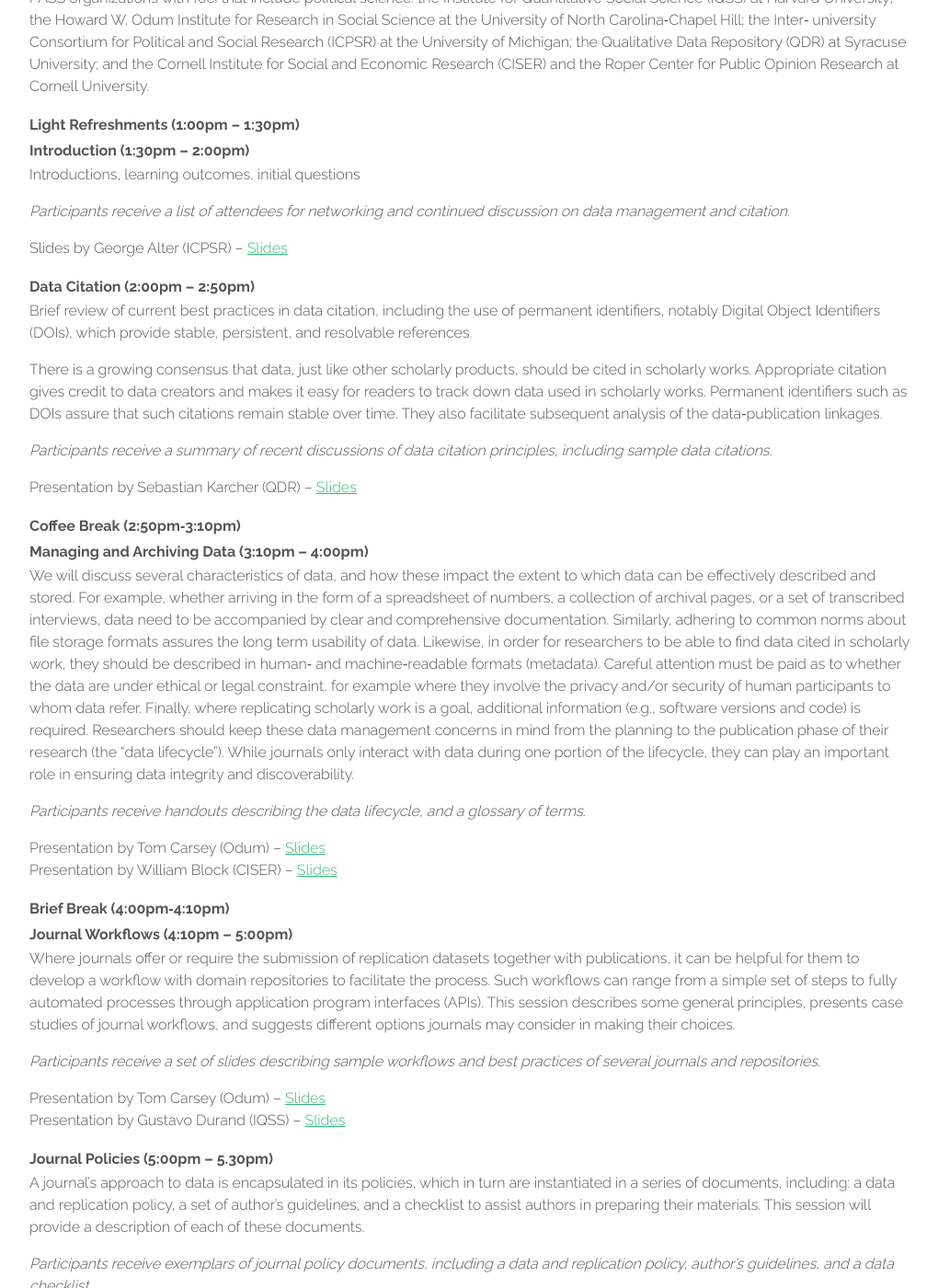
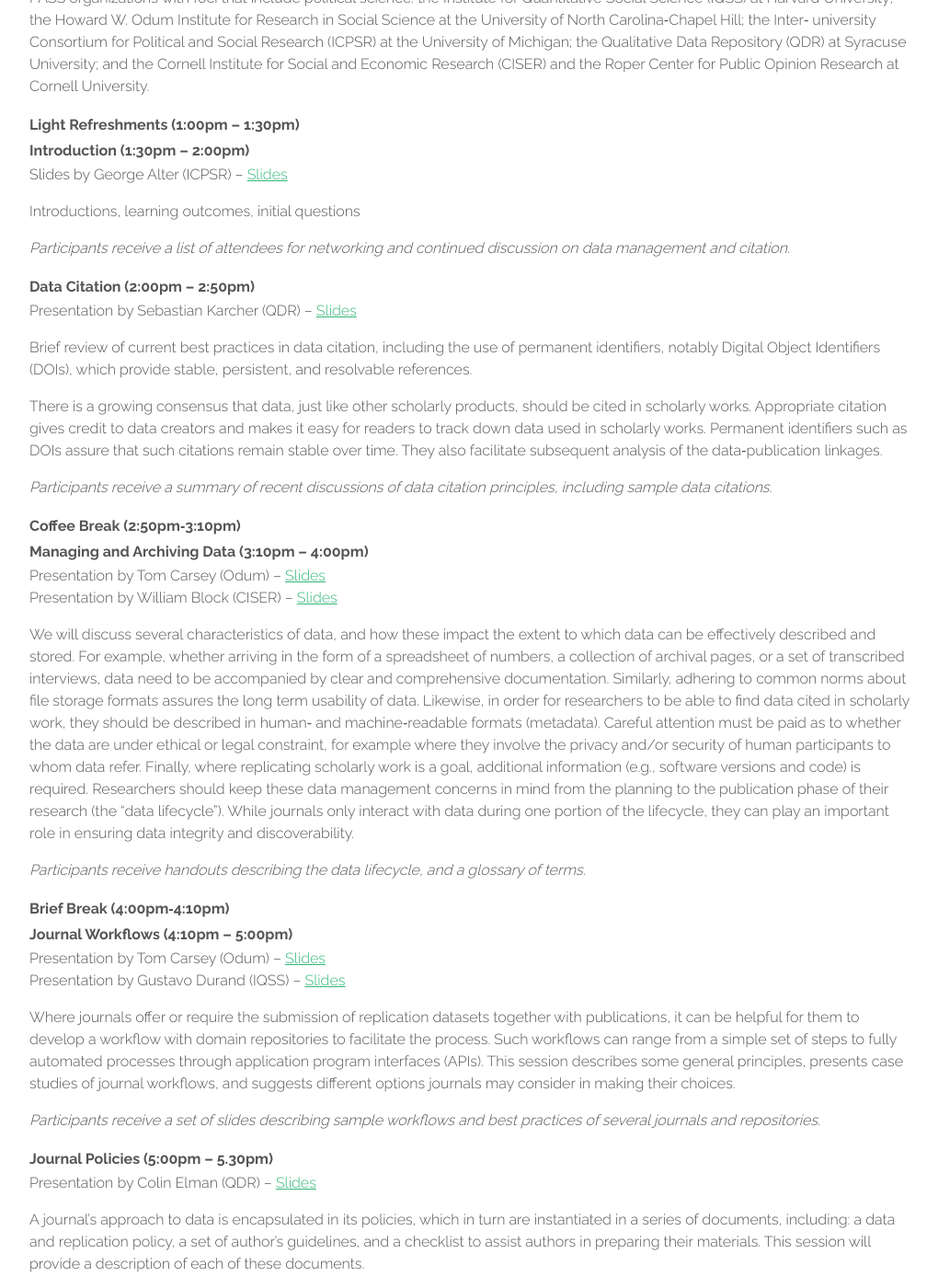
Before and after one commit to adam3smith/dpjedi-stage, a Jekyll site: the page built from docs/events/clarifying-data-citation.html, in a window 1280 px wide and 1400 px high, scrolled down 807 px. Shown: the whole window at 92% size, without its empty margins (128-1148 px from the left). Built offline with Jekyll 4.4.1, drawn with Linux system fonts in a browser that asks for light colours; part of the change alters nothing that is shown; some of the changed text lies outside the part shown.

Commit message:
Move presenters up, fix one slide link

```diff
--- a/docs/events/clarifying-data-citation.html
+++ b/docs/events/clarifying-data-citation.html
@@ -21,16 +21,18 @@ layout: main
                 by five Data‐PASS organizations with foci that include political science: the Institute for Quantitative Social Science (IQSS) at Harvard University; the Howard W. Odum Institute for Research in Social Science at the University of North
                 Carolina‐Chapel Hill; the Inter‐ university Consortium for Political and Social Research (ICPSR) at the University of Michigan; the Qualitative Data Repository (QDR) at Syracuse University; and the Cornell Institute for Social and Economic Research (CISER) and the Roper Center for Public Opinion Research at Cornell University.</p>
             <h4>Light Refreshments (1:00pm – 1:30pm) <br> Introduction (1:30pm – 2:00pm)</h4>
+            <p>Slides by George Alter (ICPSR) &ndash; <a href="/assets/files/DataPASS_APSA_2016_Intro _Alter.pdf">Slides</a></br>
             <p>Introductions, learning outcomes, initial questions</p>
             <p><i>Participants receive a list of attendees for networking and continued discussion on data management and citation.</i></p>
-            <p>Slides by George Alter (ICPSR) &ndash; <a href="/assets/files/DataPASS_APSA_2016_Intro _Alter.pdf">Slides</a></br>
             <h4>Data Citation (2:00pm – 2:50pm)</h4>
+            <p>Presentation by Sebastian Karcher (QDR) &ndash; <a href="/assets/files/DataPASS_APSA_2016_Data Citations_Karcher.pdf">Slides</a></p>
             <p>Brief review of current best practices in data citation, including the use of permanent identifiers, notably Digital Object Identifiers (DOIs), which provide stable, persistent, and resolvable references.</p>
             <p>There is a growing consensus that data, just like other scholarly products, should be cited in scholarly works. Appropriate citation gives credit to data creators and makes it easy for readers to track down data used in scholarly works. Permanent
                 identifiers such as DOIs assure that such citations remain stable over time. They also facilitate subsequent analysis of the data‐publication linkages.</p>
             <p><i>Participants receive a summary of recent discussions of data citation principles, including sample data citations.</i></p>
-              <p>Presentation by Sebastian Karcher (QDR) &ndash; <a href="/assets/files/DataPASS_APSA_2016_Data Citations_Karcher.pdf">Slides</a></p>
             <h4>Coffee Break (2:50pm‐3:10pm)</br>Managing and Archiving Data (3:10pm – 4:00pm)</h4>
+            <p>Presentation by Tom Carsey (Odum) &ndash; <a href="/assets/files/DataPASS_APSA_2016_DataManagement_Carsey.pdf">Slides</a></br>
+            Presentation by William Block (CISER) &ndash; <a href="/assets/files/DataPASS_APSA_2016_CISER_Block.pdf">Slides</a></p>
             <p>We will discuss several characteristics of data, and how these impact the extent to which data can be effectively described and stored. For example, whether arriving in the form of a spreadsheet of numbers, a collection of archival pages,
                 or a set of transcribed interviews, data need to be accompanied by clear and comprehensive documentation. Similarly, adhering to common norms about file storage formats assures the long term usability of data. Likewise, in order for researchers
                 to be able to find data cited in scholarly work, they should be described in human‐ and machine‐readable formats (metadata). Careful attention must be paid as to whether the data are under ethical or legal constraint, for example where
@@ -38,20 +40,18 @@ layout: main
                 data management concerns in mind from the planning to the publication phase of their research (the “data lifecycle”). While journals only interact with data during one portion of the lifecycle, they can play an important role in ensuring
                 data integrity and discoverability.</p>
             <p><i>Participants receive handouts describing the data lifecycle, and a glossary of terms. </i></p>
-             <p>Presentation by Tom Carsey (Odum) &ndash; <a href="/assets/files/DataPASS_APSA_2016_DataManagement_Carsey.pdf">Slides</a></br>
-             Presentation by William Block (CISER) &ndash; <a href="/assets/files/DataPASS_APSA_2016_CISER_Block.pdf">Slides</a></p>
             <h4>Brief Break (4:00pm‐4:10pm)</br>Journal Workflows (4:10pm – 5:00pm)</h4>
+            <p>Presentation by Tom Carsey (Odum) &ndash; <a href="/assets/files/DataPASS_APSA_2016_JournalWorkflow_Carsey.pdf">Slides</a></br>
+            Presentation by Gustavo Durand (IQSS) &ndash; <a href="/assets/files/DataPASS_APSA_2016_ConnectingJournalsDataverse_Durand.pdf">Slides</a></p>
             <p>Where journals offer or require the submission of replication datasets together with publications, it can be helpful for them to develop a workflow with domain repositories to facilitate the process. Such workflows can range from a simple
                 set of steps to fully automated processes through application program interfaces (APIs). This session describes some general principles, presents case studies of journal workflows, and suggests different options journals may consider in
                 making their choices.</p>
             <p><i>Participants receive a set of slides describing sample workflows and best practices of several journals and repositories.</i></p>
-            <p>Presentation by Tom Carsey (Odum) &ndash; <a href="/assets/files/DataPASS_APSA_2016_JournalWorkflow_Carsey.pdf">Slides</a></br>
-            Presentation by Gustavo Durand (IQSS) &ndash; <a href="/assets/files/DataPASS_APSA_2016_ConnectingJournalsDataverse_Durand.pdf">Slides</a></p>
             <h4>Journal Policies (5:00pm – 5.30pm)</h4>
+            <p>Presentation by Colin Elman (QDR) &ndash; <a href="/assets/files/DataPASS_APSA_2016_JournalPolicies_ElmanKapiszewski.pdf">Slides</a></br>
             <p>A journal’s approach to data is encapsulated in its policies, which in turn are instantiated in a series of documents, including: a data and replication policy, a set of author’s guidelines, and a checklist to assist authors in preparing their
                 materials. This session will provide a description of each of these documents.</p>
             <i>Participants receive exemplars of journal policy documents, including a data and replication policy, author’s guidelines, and a data checklist.</i></p>
-            <p>Presentation by Colin Elman and Diana Kapiszewski (QDR) &ndash; <a href="/assets/files/DataPASS_APSA_2016_DataManagement_Carsey.pdf">Slides</a></br>
-        </section>
+              </section>
     </div>
 </div>
```
